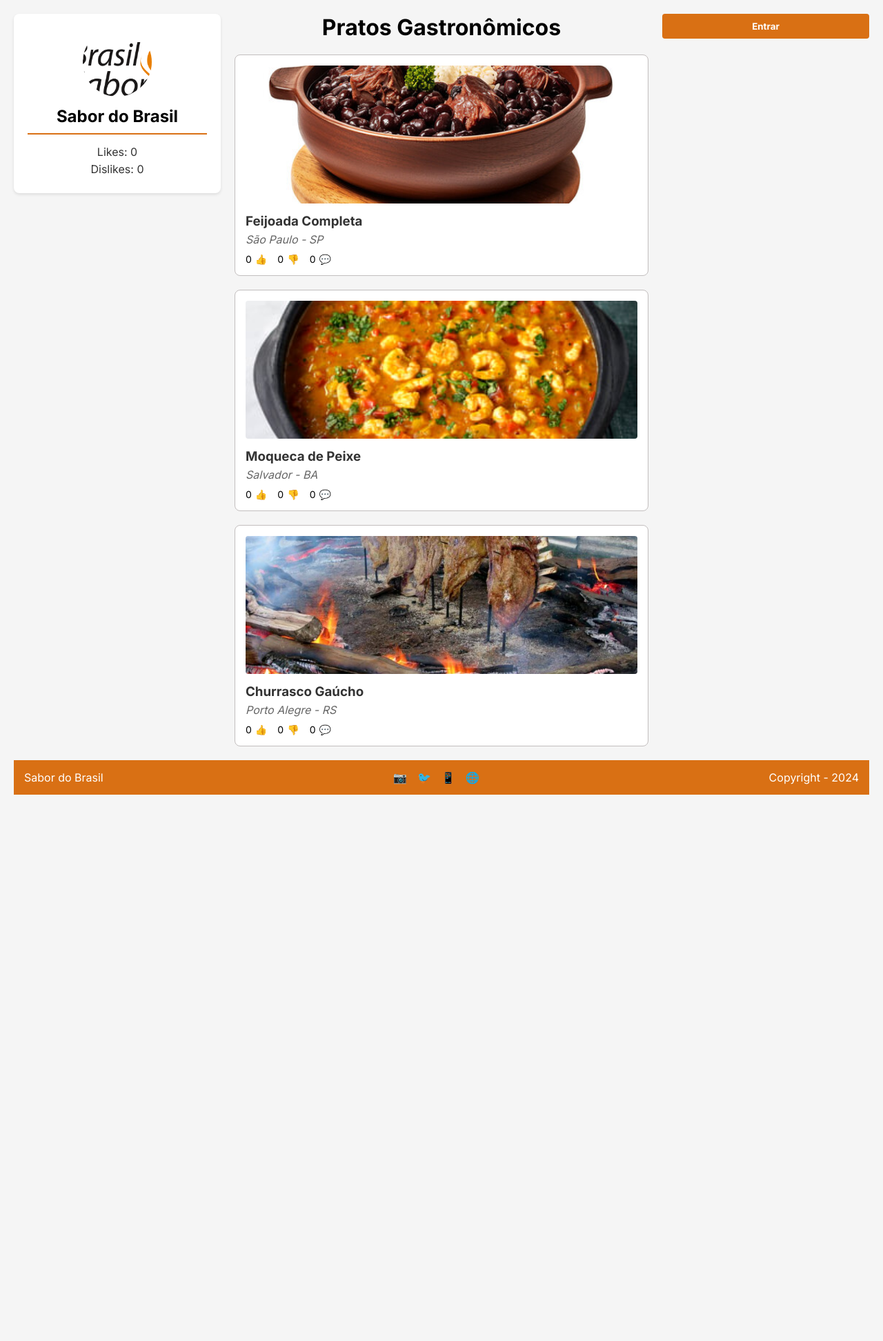
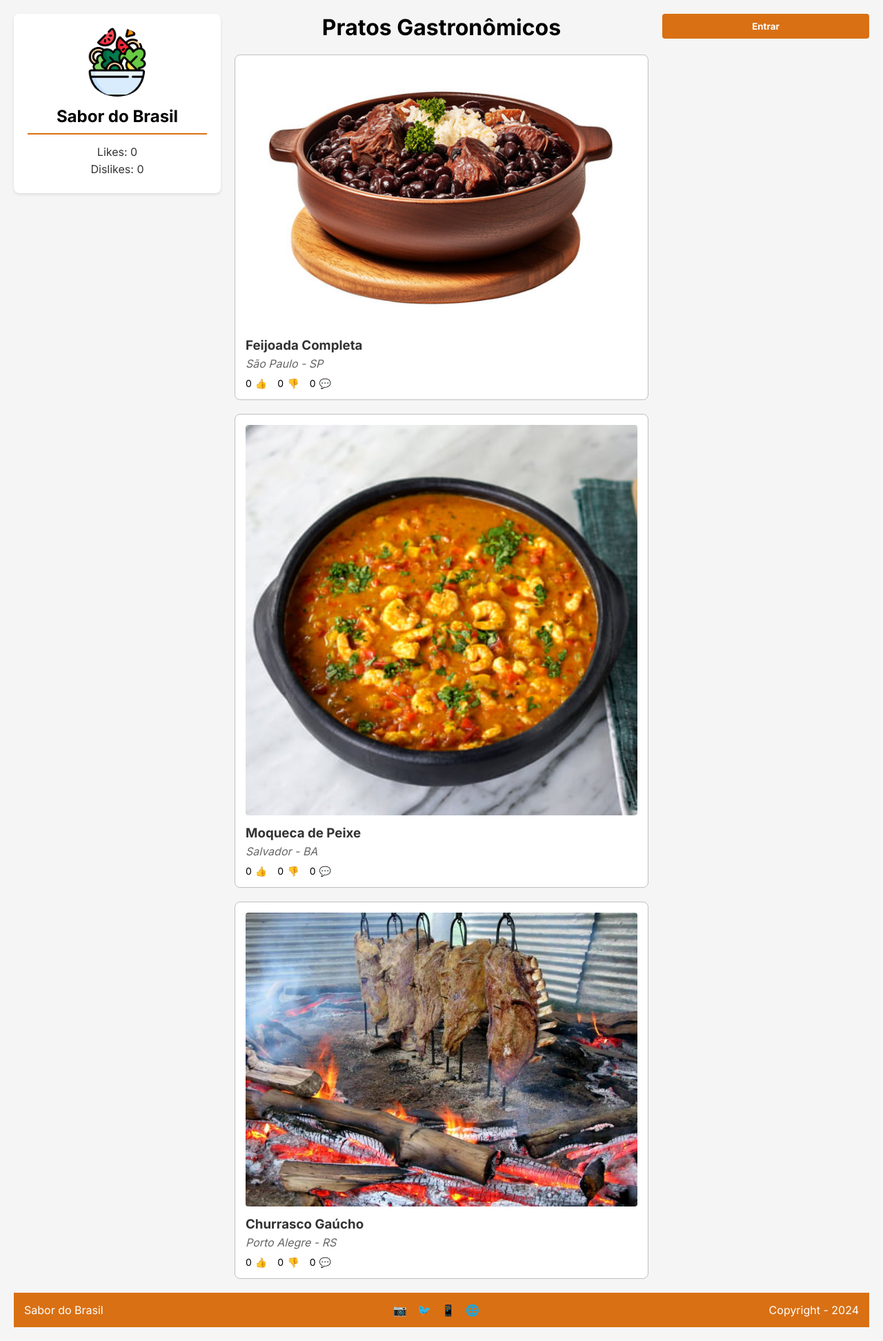
Before and after one commit to Eduardasilva11/Culin-ria, a Flask app: page / in a window 1280 px wide. Shown: the whole page at 69% size. Before the commit the page ends 1152 px from the top, so only its background shows below. Run offline with Flask 3, Linux system fonts and the light colour scheme; data comes from the database, SQL or seed files in the repository; both versions use the stored data as it was after the commit; data that the repository does not hold is empty.

Commit message:
segunda versao

```diff
--- a/static/css/style.css
+++ b/static/css/style.css
@@ -102,7 +102,7 @@
 
 .publication-image {
     width: 100%;
-    height: 200px;
+    height: 100%;
     object-fit: cover;
     border-radius: 4px;
     margin-bottom: 10px;
```
Also changed, not shown: database.db, static/images/logo_sabor_do_brasil.png, 1 other file.
